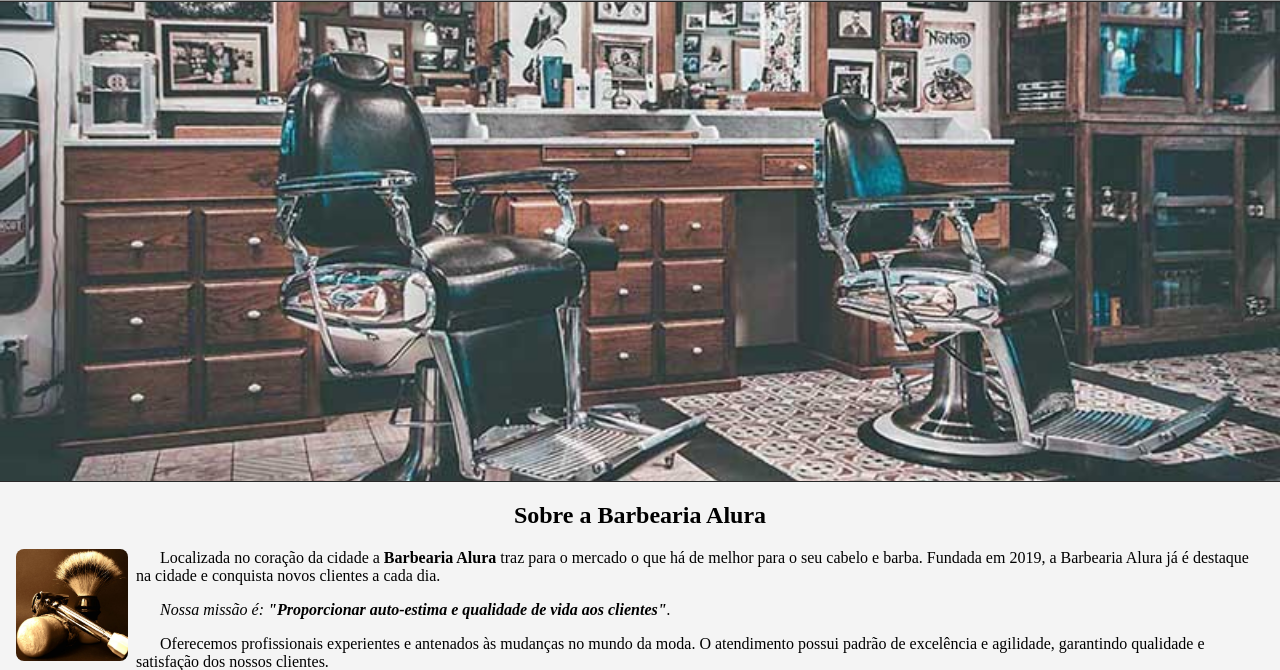
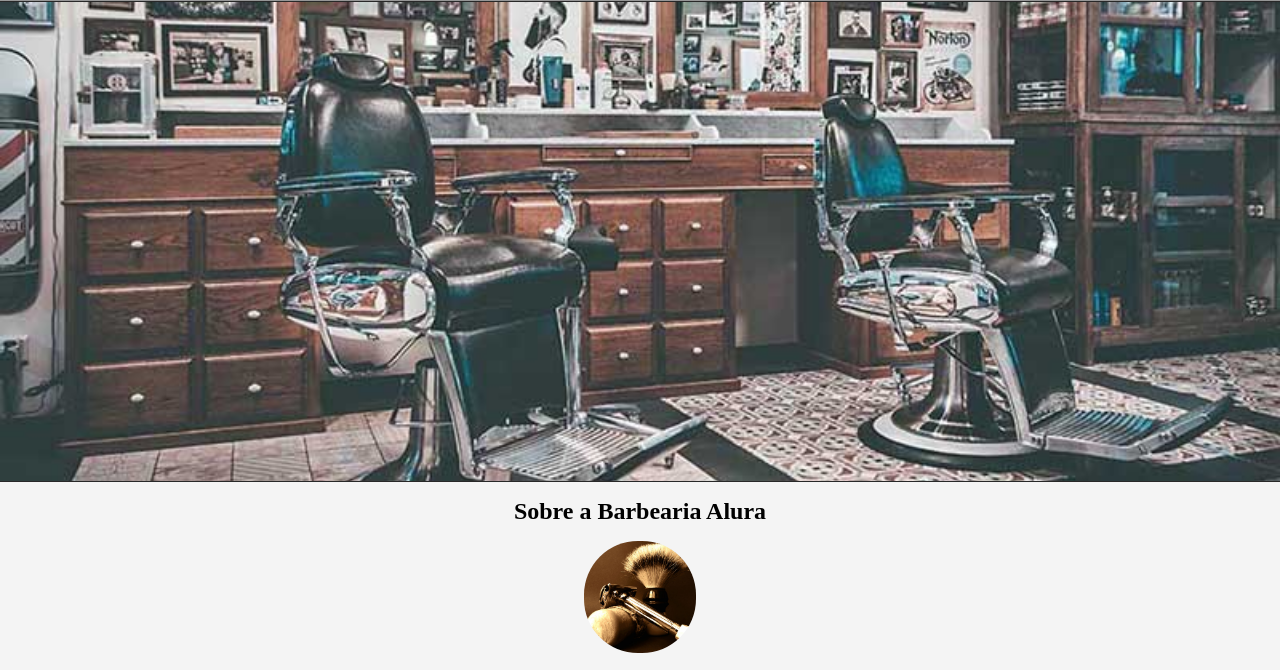
Before and after one commit to danilo-tx/HTML-CSS-Barbearia-Alura, a plain HTML site: page index.html in a window 1280 px wide. Shown: the part 127-797 px from the top of the page. Drawn offline with Linux system fonts and the light colour scheme; a web font is replaced by a local one.

Commit message:
Ajustando imagem de utensilios na home, adicionando favicon

```diff
--- a/css/style.css
+++ b/css/style.css
@@ -71,11 +71,14 @@ header {
 	background-color: #f4f4f4;
 }
 
+.container-sobre h2 {
+	margin: 16px 0;
+}
+
 .utensilios {
 	width: 112px;
-	border-radius: 8px;
-	float: left;
-	margin: 0 8px 8px 0;
+	border-radius: 54px;
+	margin: 0 auto;
 }
 
 .container-sobre p {
```
Also changed, not shown: favicon.ico (added).
